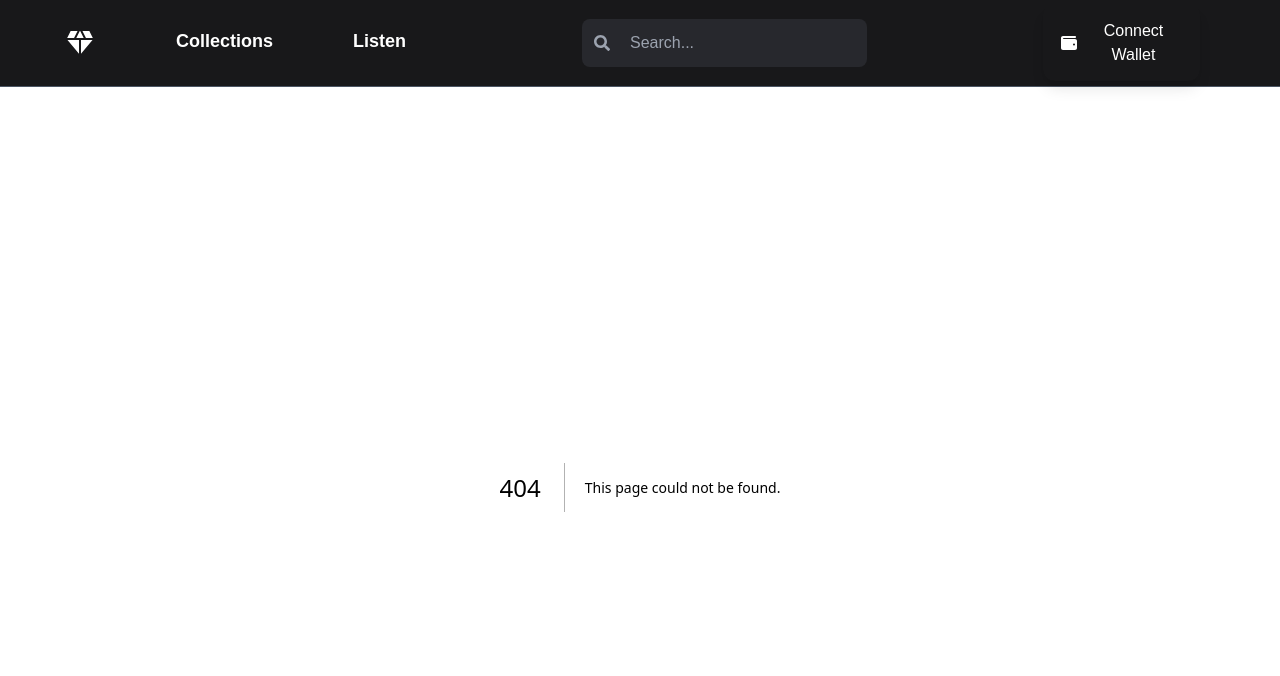
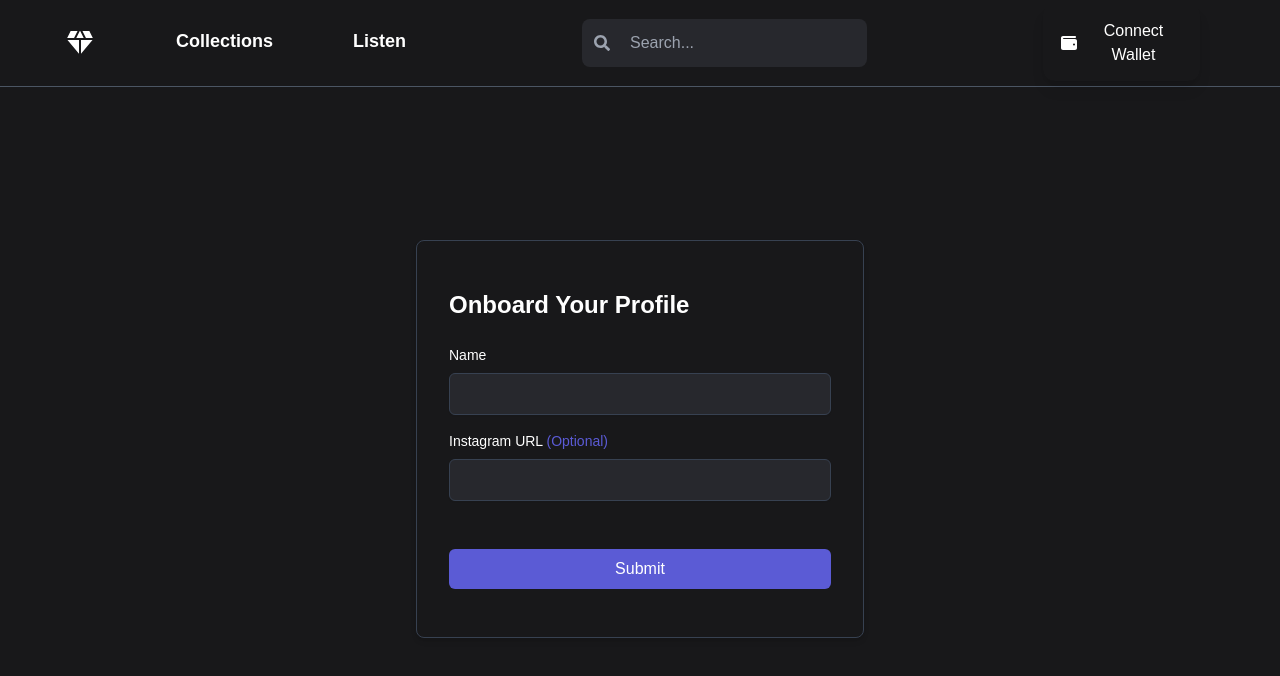
Before and after one commit to PS01K/SongShares, a Next.js app: page /onboard/1 in a window 1280 px wide. Before the commit this address had no page. Shown: the top 676 px of the page. Built offline with nearby package versions, Linux system fonts and the light colour scheme.

Commit message:
feat: add user onboarding page and profile updates

```diff
--- /dev/null
+++ b/src/app/onboard/[address]/page.tsx
@@ -0,0 +1,76 @@
+'use client';
+
+import { useState } from 'react';
+import { useRouter } from 'next/navigation';
+import { onboardUser } from '@/lib/actions/user.actions'; // Import the server action
+
+export default function OnboardingPage({ params }: { params: { address: string } }) {
+  const { address } = params;
+  const [name, setName] = useState('');
+  const [instaAccUrl, setInstaAccUrl] = useState('');
+  const [loading, setLoading] = useState(false);
+  const router = useRouter();
+
+  const handleSubmit = async (e: React.FormEvent) => {
+    e.preventDefault();
+    setLoading(true);
+
+    // Create form data to send to the server action
+    const formData = new FormData();
+    formData.append('name', name);
+    formData.append('instaAccUrl', instaAccUrl);
+
+    try {
+      // Use the server action directly
+      await onboardUser(formData, address);
+
+      // Navigate to the portfolio page after successful onboarding
+      router.push(`/portfolio/${address}`);
+    } catch (error) {
+      console.error('Error during onboarding:', error);
+      alert('Failed to onboard. Please try again.');
+    } finally {
+      setLoading(false);
+    }
+  };
+
+  return (
+    <div className="min-h-screen bg-[#18181a] flex justify-center items-center p-6 text-white">
+      <div className="max-w-md w-full border border-gray-700 shadow-md rounded-lg px-8 py-12 mb-24">
+        <h1 className="text-2xl font-bold mb-6">Onboard Your Profile</h1>
+        <form onSubmit={handleSubmit} className="space-y-4">
+          <div>
+            <label className="block text-sm font-medium mb-2">Name</label>
+            <input
+              type="text"
+              value={name}
+              onChange={(e) => setName(e.target.value)}
+              className="block w-full px-3 py-2 border bg-[#27282d] border-gray-700 rounded-md shadow-sm focus:outline-none focus:ring-[#5b5bd5] focus:border-[#5b5bd5] text-white"
+              required
+            />
+          </div>
+
+          <div>
+            <label className="block text-sm font-medium mb-2">Instagram URL <span className='text-[#5b5bd5]'> (Optional)</span></label>
+            <input
+              type="url"
+              value={instaAccUrl}
+              onChange={(e) => setInstaAccUrl(e.target.value)}
+              className="block w-full px-3 py-2 border bg-[#27282d] border-gray-700 rounded-md shadow-sm focus:outline-none focus:ring-[#5b5bd5] focus:border-[#5b5bd5] text-white"
+            />
+          </div>
+
+          <div>
+            <button
+              type="submit"
+              className="w-full mt-8 bg-[#5b5bd5] text-white px-4 py-2 rounded-md hover:bg-[#7070ed] focus:outline-none"
+              disabled={loading}
+            >
+              {loading ? 'Submitting...' : 'Submit'}
+            </button>
+          </div>
+        </form>
+      </div>
+    </div>
+  );
+}
```
